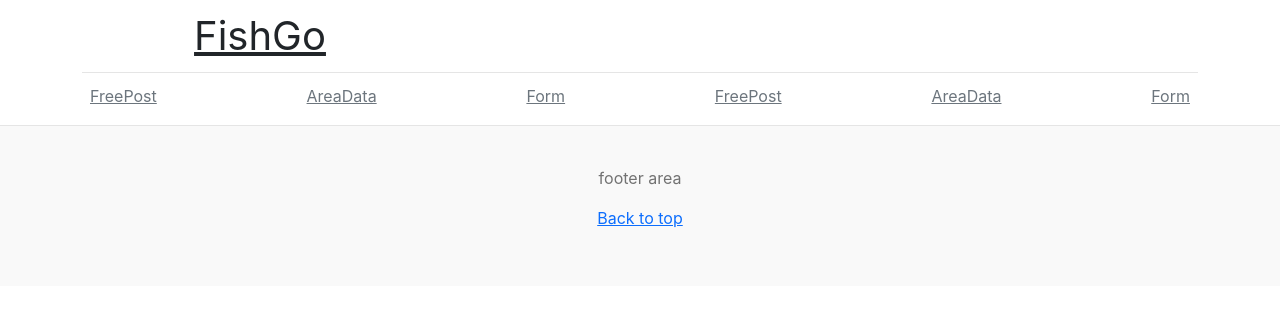
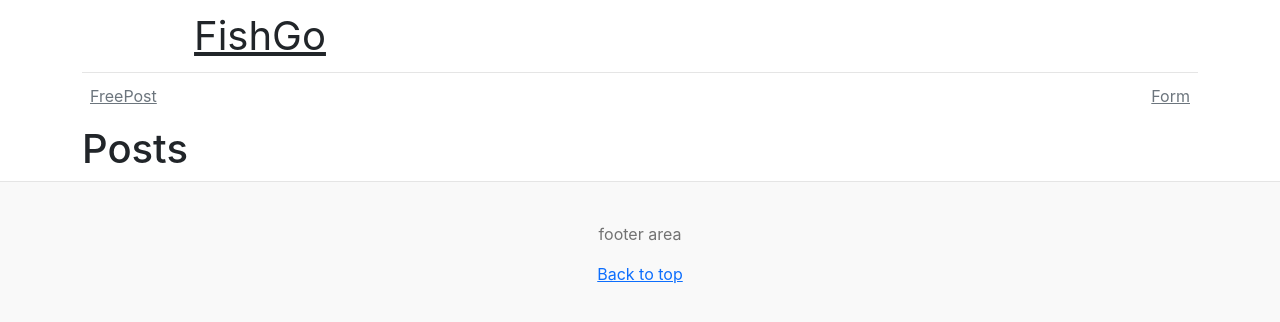
Before and after one commit to taiki-nd/fish_go_front, a React (Create React App) app: page / in a window 1280 px wide. Shown: the top 322 px of the page. Built offline with nearby package versions, Linux system fonts and the light colour scheme.

Commit message:
ルーティングの設定

```diff
--- a/src/App.tsx
+++ b/src/App.tsx
@@ -3,18 +3,26 @@ import './App.css';
 import { Header } from './components/parts/Header';
 import { Menu } from './components/parts/Menu'
 import { Footer } from './components/parts/Footer';
+import { Posts } from './components/pages/Posts';
+import { Form } from './components/pages/Form';
+import { BrowserRouter, Route, Routes } from 'react-router-dom';
 
 function App() {
   return (
     <>
+      <BrowserRouter>
         <div className="container">
           <Header />
           <Menu />
         </div>
 
         <main className="container">
-
+            <Routes>
+              <Route path="/" element={<Posts />} />
+              <Route path="/form" element={<Form />} />
+            </Routes>
         </main>
+      </BrowserRouter>
 
       <Footer />
     </>
--- /dev/null
+++ b/src/components/pages/Form.tsx
@@ -0,0 +1,9 @@
+import { Link } from "react-router-dom";
+
+export const Form = () => {
+  return(
+    <>
+      <h1>Form</h1>
+    </>
+  );
+}
--- /dev/null
+++ b/src/components/pages/Posts.tsx
@@ -0,0 +1,9 @@
+import { Link } from "react-router-dom";
+
+export const Posts = () => {
+  return(
+    <>
+      <h1>Posts</h1>
+    </>
+  );
+}
--- a/src/components/parts/Menu.tsx
+++ b/src/components/parts/Menu.tsx
@@ -1,14 +1,12 @@
+import { Link } from "react-router-dom";
+
 export const Menu = () => {
   return(
     <>
       <div className="nav-scroller py-1 mb-2">
         <nav className="nav d-flex justify-content-between">
-          <a className="p-2 link-secondary" href="#">FreePost</a>
-          <a className="p-2 link-secondary" href="#">AreaData</a>
-          <a className="p-2 link-secondary" href="#">Form</a>
-          <a className="p-2 link-secondary" href="#">FreePost</a>
-          <a className="p-2 link-secondary" href="#">AreaData</a>
-          <a className="p-2 link-secondary" href="#">Form</a>
+          <Link to="/" className="p-2 link-secondary">FreePost</Link>
+          <Link to="/form" className="p-2 link-secondary">Form</Link>
         </nav>
       </div>
     </>
```
Lines whose indentation alone changed are shown as unchanged.
